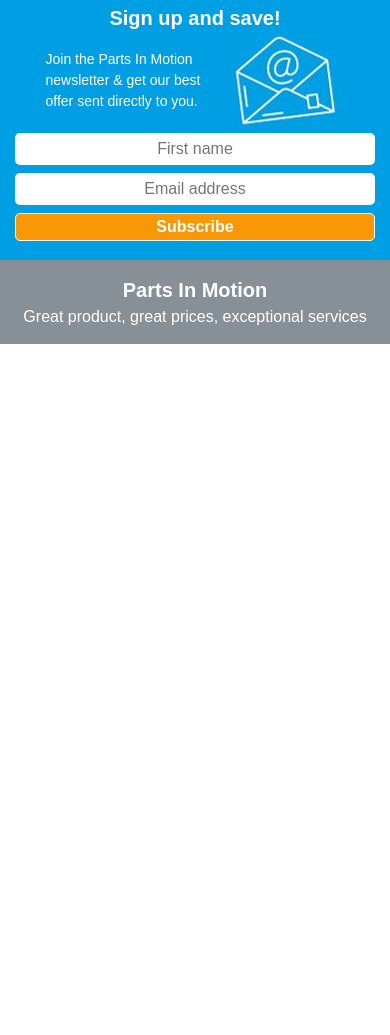
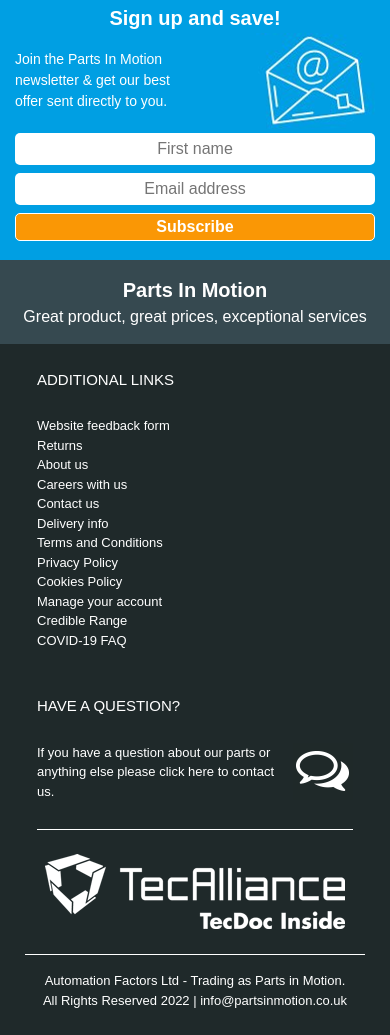
Before and after one commit to aravindmarri/JungleDrum-PIM, a plain HTML site: page index.html in a window 390 px wide. Shown: the part 855-1890 px from the top of the page. Before the commit the page ends 1199 px from the top, so only its background shows below. Drawn offline with nearby package versions, Linux system fonts and the light colour scheme.

Commit message:
footer completed.

```diff
--- a/assets/scss/style.scss
+++ b/assets/scss/style.scss
@@ -281,12 +281,50 @@
         background-color: colours.$footer-black-1;
         color: white;
         padding: 15px;
+    }
+    .footer-bottom-container{
+        background-color: colours.$footer-black-2;
+        color: white;
+        padding: 25px;
         @media (max-width: 600px) {
-            background-color: colours.$footer-black-mobile-1;
+            .tec-logo{
+                max-width: 70%;
+                text-align: center;
+            }
+        }
+        .heading{
+            font-size: 15px;
+            margin-bottom: 8px;
+            @media (max-width: 600px) {
+                margin-bottom: 25px !important;
+            }
+        }
+        .information{
+            margin-bottom: 25px;
+        }
+        .chat-container{
+            padding-bottom: 28px;
+            border-bottom: 1px solid;
+        }
+        .footer-container{
+            border-bottom: 1px solid;
+            padding-bottom: 25px;
+            @media (max-width: 600px) {
+                flex-direction: column !important;
+                .links-container{
+                    margin-bottom: 45px;
+                }
+            }
+        }
+        .tec-logo{
+            max-width: 100%;
+        }
+        .mail{
+            text-decoration: none;
+            color: colours.$white;
         }
     }
 }
-
 
 @media screen and (max-width: 768px) {
     .pointer-shape {
@@ -303,12 +341,15 @@
     }
 
     .select,
-    .select2 {
-        display: none;
+    .select2, .footer-small-img{
+        display: none !important;
     }
 
-    .footer-small-img{
-        display: none;
+    .secure-payment-container, .about-container{
+        display: none !important;
+    }
+    .links-container, .question-container{
+        width: 100% !important;
     }
 
 }
--- a/index.html
+++ b/index.html
@@ -388,7 +388,7 @@
       <!--side-menu-->
       <div id="sideMenu">
         <div class="overlay-content side-menu-container">
-          <div class="d-flex flex-row p-4">
+          <div class="d-flex flex-row mt-3 mb-3">
             <div class="flex-column flex-grow-1 me-2">
               <div class="d-flex flex-row justify-content-between">
                 <span class="material-symbols-outlined mobile-login-icon blue-icon">shopping_cart</span>
@@ -874,7 +874,7 @@
         <span class="footer-heading">Sign up and save!</span>
         <img class="footer-small-img" src="assets/images/email-icon.png" alt="email">
       </div>
-      <div class="d-flex justify-content-center align-items-center">
+      <div class="d-flex justify-content-between align-items-center">
         <span class="footer-sub-heading">Join the Parts In Motion newsletter & get our best offer sent directly to you.</span>
         <img class="footer-img" src="assets/images/footer-email.png" alt="email">
       </div>
@@ -887,7 +887,60 @@
 
     <div class="footer-light-black-container align-items-center d-flex flex-column">
       <span class="footer-heading">Parts In Motion</span>
-      <span class="fs-6">Great product, great prices, exceptional services</span>
+      <span class="fs-6 text-center">Great product, great prices, exceptional services</span>
+    </div>
+
+    <div class="footer-bottom-container">
+      <div class="container d-flex footer-container justify-content-between">
+        <div class="about-container d-flex flex-column w-25 me-5">
+          <div class="d-flex flex-column">
+            <span class="heading">ABOUT US</span>
+            <span class="information">At Parts in Motion we have a simple ethos, which is to provide great products at great prices with industry leading customer services.</span>
+          </div>
+          <div class="d-flex flex-column">
+            <span class="heading">CUSTOMER FEEDBACK</span>
+            <span class="information"><i>"Good service, quick delivery and parts arrived very well packed, would recommend"</i> Tony P, North Yorkshire</span>
+          </div>
+        </div>
+        <div class="links-container d-flex flex-column w-25 me-4">
+          <span class="heading">ADDITIONAL LINKS</span>
+          <a>Website feedback form</a>
+          <a>Returns</a>
+          <a>About us</a>
+          <a>Careers with us</a>
+          <a>Contact us</a>
+          <a>Delivery info</a>
+          <a>Terms and Conditions</a>
+          <a>Privacy Policy</a>
+          <a>Cookies Policy</a>
+          <a>Manage your account</a>
+          <a>Credible Range</a>
+          <a>COVID-19 FAQ</a>
+        </div>
+
+        <div class="secure-payment-container d-flex flex-column w-25 me-4">
+          <span class="heading">SECURE PAYMENTS</span>
+          <span class="information">Your payments are always secure when using our encrypted payments system</span>
+          <img src="assets/images/secure_payments.png" alt="paypal">
+
+        </div>
+
+        <div class="question-container d-flex flex-column w-25">
+          <span class="heading">HAVE A QUESTION?</span>
+          <div class="d-flex align-items-center chat-container">
+            <span class="mb-0">If you have a question about our parts or anything else please click here to contact us.</span>
+            <img src="assets/images/have_question.gif" alt="Have Question">
+          </div>
+          <div class="d-flex justify-content-center">
+            <img class="mt-4 tec-logo" src="assets/images/tecdoc.png" alt="TechAlliance-logo">
+          </div>
+        </div>
+
+      </div>
+      <div class="container text-center pt-3">
+        <span>Automation Factors Ltd - Trading as Parts in Motion. All Rights Reserved 2022 |
+          <a class="mail" href="mailto:info@partsinmotion.co.uk">info@partsinmotion.co.uk</a></span>
+      </div>
     </div>
   </div>
 
```
Also changed, not shown: assets/images/have_question.gif (added), assets/images/secure_payments.png (added), assets/images/tecdoc.png (added), assets/scss/style.css, 1 other file.
